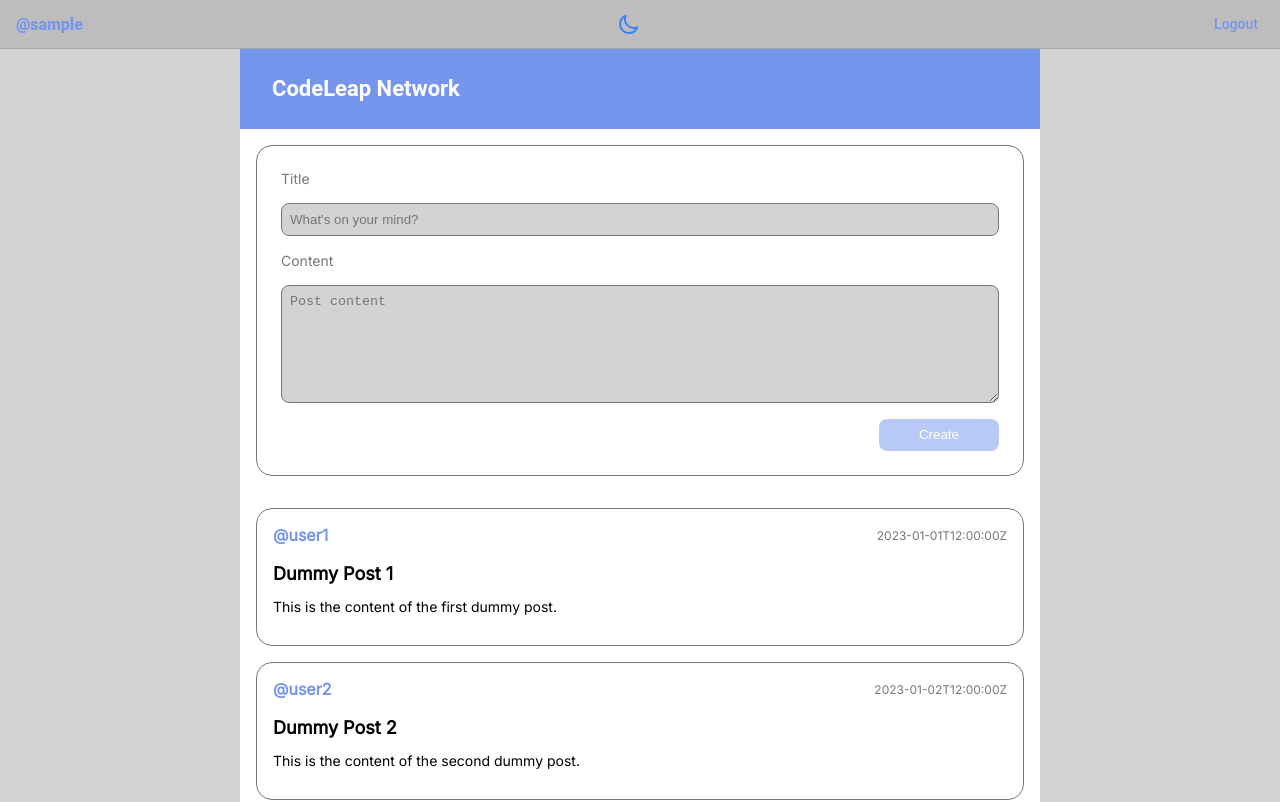
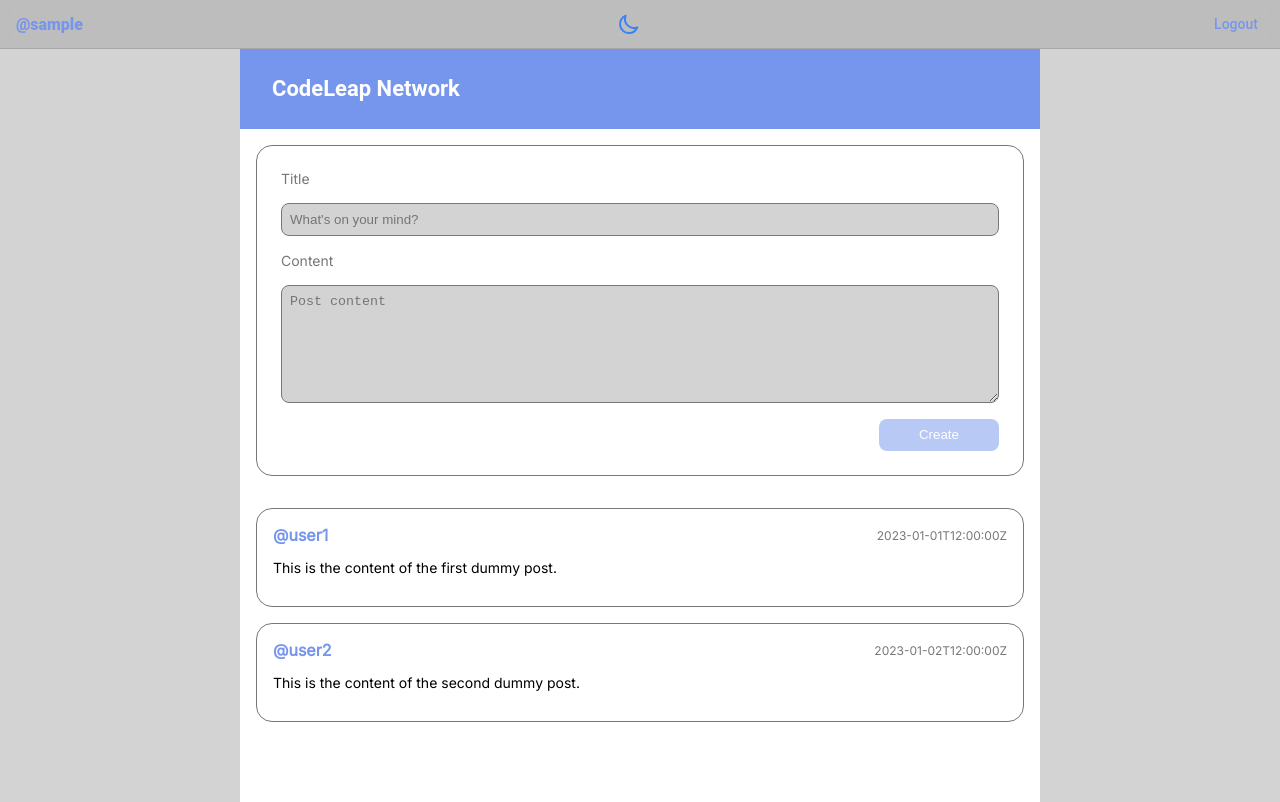
Before and after one commit to snk-js/CodeLeap-FE-prototype, a Next.js app: page / in a window 1280 px wide. Shown: the top 802 px of the page. Built offline with nearby package versions, Linux system fonts and the light colour scheme; sample sign-in values are in the browser's storage.

Commit message:
bugfix: fix userContext hydration issue on nextjs

```diff
--- a/app/providers/UserContext.tsx
+++ b/app/providers/UserContext.tsx
@@ -3,79 +3,84 @@
 import React, {
   createContext,
   useContext,
-  useEffect,
   useState,
   ReactNode,
+  useEffect,
+  useEffectEvent,
 } from "react";
-import { usePathname, useRouter } from "next/navigation";
+import { useRouter } from "next/navigation";
 
 interface UserContextType {
-  username?: string;
+  username: string;
   setUsername: (username: string) => void;
   logout: () => void;
+  login: (username: string) => void;
+  error: string;
+  isHydrated: boolean;
 }
 
 const UserContext = createContext<UserContextType | undefined>(undefined);
 
 export const UserProvider = ({ children }: { children: ReactNode }) => {
   const router = useRouter();
-  const pathname = usePathname();
+  const [username, setUsernameState] = useState("");
+  const [error, setError] = useState("");
+  const [isHydrated, setIsHydrated] = useState(false);
 
-  const getUsernameFromLocalStorage = (() => {
-    if (typeof window !== "undefined") {
-      return localStorage.getItem("username") || "";
+  // won't trigger the Effect to re-run
+  const onInitialize = useEffectEvent((storedUsername: string | null) => {
+    if (storedUsername) {
+      setUsernameState(storedUsername);
+    } else {
+      router.push("/signup");
     }
-  })();
-
-  const [username, setUsernameState] = useState(() => {
-    return getUsernameFromLocalStorage;
+    setIsHydrated(true);
   });
 
   const setUsername = (newUsername: string) => {
     setUsernameState(newUsername);
-
     if (typeof window !== "undefined") {
       if (newUsername) {
         localStorage.setItem("username", newUsername);
       } else {
         localStorage.removeItem("username");
       }
-
-      window.dispatchEvent(
-        new CustomEvent("localStorageUpdate", {
-          detail: { key: "username", value: newUsername },
-        })
-      );
     }
   };
 
   const logout = () => {
     setUsername("");
-    if (typeof window !== "undefined") {
-      localStorage.removeItem("username");
-      router.push("/signup");
+    router.push("/signup");
+  };
+
+  const login = (username: string) => {
+    if (!username.trim()) {
+      setError("Username is required");
+      return;
     }
+    setUsername(username.trim());
+    setError("");
+    router.push("/");
   };
 
   useEffect(() => {
-    const username = localStorage.getItem("username");
-    if (!username && pathname !== "/signup") {
-      router.push("/signup");
-    }
-  }, [pathname, router]);
+    // 2. Access the latest values inside the Effect Event
+    const storedUsername = localStorage.getItem("username");
+    onInitialize(storedUsername);
 
-  useEffect(() => {
-    setUsernameState(getUsernameFromLocalStorage);
-  }, [getUsernameFromLocalStorage]);
+    // 3. Dependency array is now empty (or strictly reactive values only)
+    // We don't need 'router' here because 'onInitialize' is non-reactive
+  }, []);
 
   return (
-    <UserContext.Provider value={{ username, setUsername, logout }}>
+    <UserContext.Provider
+      value={{ username, setUsername, logout, login, error, isHydrated }}
+    >
       {children}
     </UserContext.Provider>
   );
 };
 
-// Custom hook to use the UserContext
 export const useUser = () => {
   const context = useContext(UserContext);
   if (context === undefined) {
--- a/components/Post/Post.tsx
+++ b/components/Post/Post.tsx
@@ -1,7 +1,7 @@
 import React from "react";
 import styles from "./Post.module.scss";
 import PostHeader from "./PostHeader/PostHeader";
-
+import PostDetails from "./PostDetails/PostDetails";
 
 interface PostProps {
   post: {
@@ -19,14 +19,14 @@
 const Post: React.FC<PostProps> = ({ post, isOwnPost, onEdit, onDelete }) => {
   return (
     <div className={styles.post}>
-      <PostHeader
+      <PostHeader title={post.title} />
+      <PostDetails
         username={post.username}
         created_datetime={post.created_datetime}
         isOwnPost={isOwnPost}
         onEdit={onEdit}
         onDelete={onDelete}
       />
-      <h3>{post.title}</h3>
       <p>{post.content}</p>
     </div>
   );
--- a/components/Post/PostHeader/PostHeader.module.scss
+++ b/components/Post/PostDetails/PostDetails.module.scss
@@ -3,6 +3,7 @@
   justify-content: space-between;
   align-items: center;
   margin-bottom: 8px;
+  color: rgb(var(--primary-color-rgb));
 }
 
 .username {
--- /dev/null
+++ b/components/Post/PostDetails/PostDetails.tsx
@@ -0,0 +1,35 @@
+"use client";
+
+import React from "react";
+import styles from "./PostDetails.module.scss";
+
+interface PostHeaderProps {
+  username: string;
+  created_datetime: string | null;
+  isOwnPost: boolean;
+  onEdit?: () => void;
+  onDelete?: () => void;
+}
+
+const PostDetails: React.FC<PostHeaderProps> = ({
+  username,
+  created_datetime,
+  isOwnPost,
+  onEdit,
+  onDelete,
+}) => {
+  return (
+    <div className={styles.header}>
+      <span className={styles.username}>@{username}</span>
+      <span className={styles.timestamp}>{created_datetime || "Now"}</span>
+      {isOwnPost && (
+        <div className={styles.actions}>
+          <button onClick={onEdit}>Edit</button>
+          <button onClick={onDelete}>Delete</button>
+        </div>
+      )}
+    </div>
+  );
+};
+
+export default PostDetails;
--- a/components/Post/PostHeader/PostHeader.tsx
+++ b/components/Post/PostHeader/PostHeader.tsx
@@ -1,35 +1,11 @@
-"use client";
-
-import React from "react";
-import styles from "./PostHeader.module.scss";
+import { FunctionComponent } from "react";
 
 interface PostHeaderProps {
-  username: string;
-  created_datetime: string | null;
-  isOwnPost: boolean;
-  onEdit?: () => void;
-  onDelete?: () => void;
+  title: string;
 }
 
-const PostHeader: React.FC<PostHeaderProps> = ({
-  username,
-  created_datetime,
-  isOwnPost,
-  onEdit,
-  onDelete,
-}) => {
-  return (
-    <div className={styles.header}>
-      <span className={styles.username}>@{username}</span>
-      <span className={styles.timestamp}>{created_datetime || "Now"}</span>
-      {isOwnPost && (
-        <div className={styles.actions}>
-          <button onClick={onEdit}>Edit</button>
-          <button onClick={onDelete}>Delete</button>
-        </div>
-      )}
-    </div>
-  );
+const PostHeader: FunctionComponent<PostHeaderProps> = () => {
+  return <div></div>;
 };
 
 export default PostHeader;
--- a/components/Sinup/SignupModal.tsx
+++ b/components/Sinup/SignupModal.tsx
@@ -3,20 +3,14 @@
 import ModalOverlay from "../Modal/ModalOverlay";
 import styles from "./SignupModal.module.scss";
 import ModalBase from "../Modal/ModalBase";
+import { useUser } from "@/app/providers/UserContext";
 
 const SignupModal = () => {
   const [username, setUsername] = useState("");
-  const [error, setError] = useState("");
-  const router = useRouter();
+  const { login, error } = useUser();
 
   const handleSubmit = () => {
-    if (!username.trim()) {
-      setError("Username is required");
-      return;
-    }
-    localStorage.setItem("username", username);
-    setError("");
-    router.push("/");
+    login(username);
   };
 
   return (
```
